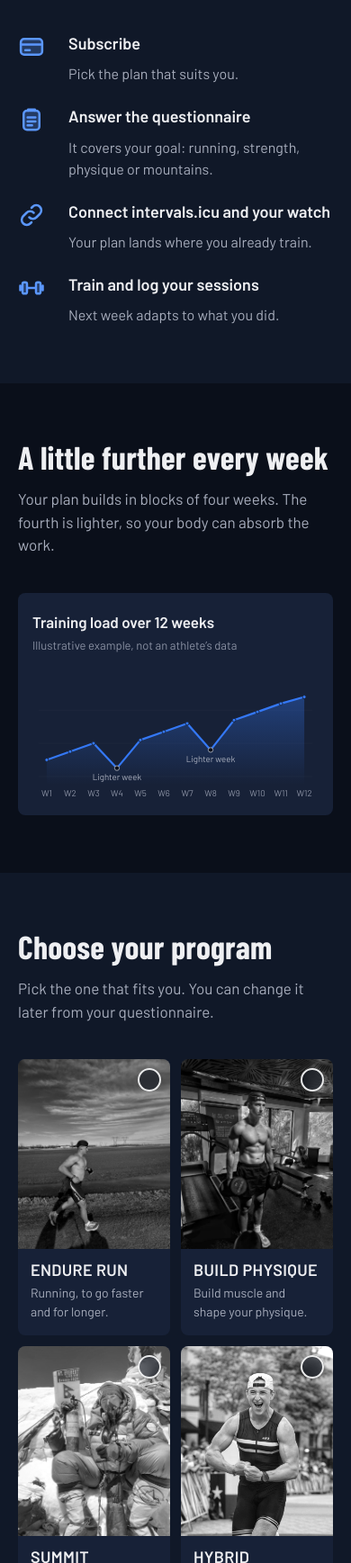
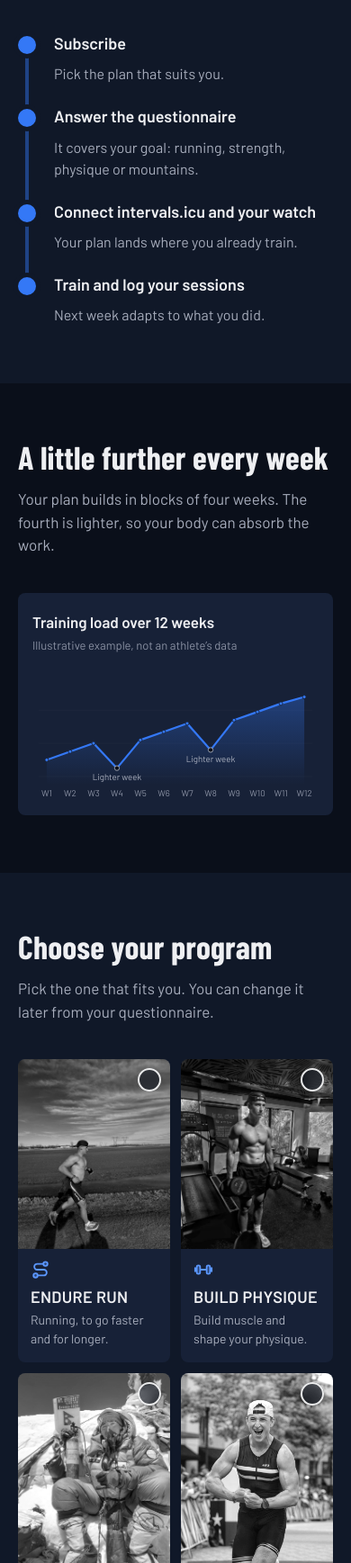
Before and after one commit to simonbern/hybrid-method-autonome-preview, a plain HTML site: page index.html in a window 390 px wide. Shown: the part 2832-4569 px from the top of the page at 90% size. Drawn offline with nearby package versions, Linux system fonts and the light colour scheme.

Commit message:
Timeline, program icons

```diff
--- a/index.html
+++ b/index.html
@@ -91,20 +91,16 @@
   <div>
     <h2 class="rv" data-i18n="how_title">Comment ça marche</h2>
     <ul class="steps">
-      <li class="step rv">
-        <svg class="ico" viewBox="0 0 24 24" fill="none" stroke="currentColor" stroke-width="2" stroke-linecap="round" stroke-linejoin="round" aria-hidden="true"><rect x="2.5" y="5" width="19" height="14" rx="3" fill="currentColor" fill-opacity=".28" stroke="none"/><rect x="2.5" y="5" width="19" height="14" rx="3"/><path d="M2.5 10h19M6.5 15h4"/></svg>
+      <li class="step rv"><span class="node" aria-hidden="true"></span>
         <div><h3 data-i18n="how1_t">Abonne-toi</h3><p data-i18n="how1_d">Choisis la formule qui te convient.</p></div>
       </li>
-      <li class="step rv">
-        <svg class="ico" viewBox="0 0 24 24" fill="none" stroke="currentColor" stroke-width="2" stroke-linecap="round" stroke-linejoin="round" aria-hidden="true"><rect x="5" y="4" width="14" height="17" rx="3" fill="currentColor" fill-opacity=".28" stroke="none"/><rect x="5" y="4" width="14" height="17" rx="3"/><path d="M9 4V3h6v1M8.5 10h7M8.5 13.5h7M8.5 17h4"/></svg>
+      <li class="step rv"><span class="node" aria-hidden="true"></span>
         <div><h3 data-i18n="how2_t">Réponds au questionnaire</h3><p data-i18n="how2_d">Il porte sur ton objectif : course, force, physique ou montagne.</p></div>
       </li>
-      <li class="step rv">
-        <svg class="ico" viewBox="0 0 24 24" fill="none" stroke="currentColor" stroke-width="2" stroke-linecap="round" stroke-linejoin="round" aria-hidden="true"><path d="M10 14a4.5 4.5 0 0 0 6.4 0l3-3a4.5 4.5 0 0 0-6.4-6.4l-1 1M14 10a4.5 4.5 0 0 0-6.4 0l-3 3a4.5 4.5 0 0 0 6.4 6.4l1-1"/></svg>
+      <li class="step rv"><span class="node" aria-hidden="true"></span>
         <div><h3 data-i18n="how3_t">Connecte intervals.icu et ta montre</h3><p data-i18n="how3_d">Ton plan arrive là où tu t’entraînes déjà.</p></div>
       </li>
-      <li class="step rv">
-        <svg class="ico" viewBox="0 0 24 24" fill="none" stroke="currentColor" stroke-width="2" stroke-linecap="round" stroke-linejoin="round" aria-hidden="true"><rect x="4" y="7" width="4" height="10" rx="1.5" fill="currentColor" fill-opacity=".28" stroke="none"/><rect x="16" y="7" width="4" height="10" rx="1.5" fill="currentColor" fill-opacity=".28" stroke="none"/><path d="M8 12h8M5.5 7h1a1.5 1.5 0 0 1 1.5 1.5v7A1.5 1.5 0 0 1 6.5 17h-1A1.5 1.5 0 0 1 4 15.5v-7A1.5 1.5 0 0 1 5.5 7zM17.5 7h1A1.5 1.5 0 0 1 20 8.5v7a1.5 1.5 0 0 1-1.5 1.5h-1a1.5 1.5 0 0 1-1.5-1.5v-7A1.5 1.5 0 0 1 17.5 7zM2 10v4M22 10v4"/></svg>
+      <li class="step rv"><span class="node" aria-hidden="true"></span>
         <div><h3 data-i18n="how4_t">Entraîne-toi et note tes séances</h3><p data-i18n="how4_d">La semaine suivante s’adapte à ce que tu as fait.</p></div>
       </li>
     </ul>
@@ -165,7 +161,7 @@
     <article class="card rv" data-program="endure-run">
       <img src="img/endure-run.jpg" alt="Coureur torse nu sur une route de campagne" data-i18n-alt="alt_run" loading="lazy" style="object-position:50% 45%">
       <div class="body">
-        <div class="top"><h3 id="pn-endure-run" data-i18n="p_run">ENDURE Run</h3><span class="radio" aria-hidden="true"></span></div>
+        <div class="top"><span class="pname"><svg class="pico" viewBox="0 0 24 24" fill="none" stroke="currentColor" stroke-width="2" stroke-linecap="round" stroke-linejoin="round" aria-hidden="true"><circle cx="6" cy="19" r="2.5" fill="currentColor" fill-opacity=".28" stroke="none"/><circle cx="18" cy="5" r="2.5" fill="currentColor" fill-opacity=".28" stroke="none"/><circle cx="6" cy="19" r="2.5"/><circle cx="18" cy="5" r="2.5"/><path d="M8.5 19H16a3.5 3.5 0 0 0 0-7H8a3.5 3.5 0 0 1 0-7h7.5"/></svg><h3 id="pn-endure-run" data-i18n="p_run">ENDURE Run</h3></span><span class="radio" aria-hidden="true"></span></div>
         <p data-i18n="p_run_d">La course à pied, pour courir plus vite et plus longtemps.</p>
         <button class="btn light pick" type="button" aria-pressed="false" aria-describedby="pn-endure-run"><span class="off" data-i18n="pick">Choisir ce programme</span><span class="on" data-i18n="picked">Programme choisi</span></button>
       </div>
@@ -173,7 +169,7 @@
     <article class="card rv" data-program="build-physique">
       <img src="img/build-physique.jpg" alt="Athlète torse nu au gym avec des haltères" data-i18n-alt="alt_physique" loading="lazy" style="object-position:50% 35%">
       <div class="body">
-        <div class="top"><h3 id="pn-build-physique" data-i18n="p_physique">BUILD Physique</h3><span class="radio" aria-hidden="true"></span></div>
+        <div class="top"><span class="pname"><svg class="pico" viewBox="0 0 24 24" fill="none" stroke="currentColor" stroke-width="2" stroke-linecap="round" stroke-linejoin="round" aria-hidden="true"><rect x="4" y="7" width="4" height="10" rx="1.5" fill="currentColor" fill-opacity=".28" stroke="none"/><rect x="16" y="7" width="4" height="10" rx="1.5" fill="currentColor" fill-opacity=".28" stroke="none"/><path d="M8 12h8M5.5 7h1A1.5 1.5 0 0 1 8 8.5v7A1.5 1.5 0 0 1 6.5 17h-1A1.5 1.5 0 0 1 4 15.5v-7A1.5 1.5 0 0 1 5.5 7zM17.5 7h1A1.5 1.5 0 0 1 20 8.5v7a1.5 1.5 0 0 1-1.5 1.5h-1a1.5 1.5 0 0 1-1.5-1.5v-7A1.5 1.5 0 0 1 17.5 7zM2 10v4M22 10v4"/></svg><h3 id="pn-build-physique" data-i18n="p_physique">BUILD Physique</h3></span><span class="radio" aria-hidden="true"></span></div>
         <p data-i18n="p_physique_d">Prendre du muscle et dessiner ta silhouette.</p>
         <button class="btn light pick" type="button" aria-pressed="false" aria-describedby="pn-build-physique"><span class="off" data-i18n="pick">Choisir ce programme</span><span class="on" data-i18n="picked">Programme choisi</span></button>
       </div>
@@ -181,7 +177,7 @@
     <article class="card rv" data-program="summit">
       <img src="img/summit.jpg" alt="Alpiniste au sommet de l’Everest" data-i18n-alt="alt_summit" loading="lazy" style="object-position:50% 40%">
       <div class="body">
-        <div class="top"><h3 id="pn-summit" data-i18n="p_summit">SUMMIT</h3><span class="radio" aria-hidden="true"></span></div>
+        <div class="top"><span class="pname"><svg class="pico" viewBox="0 0 24 24" fill="none" stroke="currentColor" stroke-width="2" stroke-linecap="round" stroke-linejoin="round" aria-hidden="true"><path d="M2.5 20 9.5 7l4.5 8 2.5-4 5 9z" fill="currentColor" fill-opacity=".28" stroke="none"/><path d="M2.5 20 9.5 7l4.5 8 2.5-4 5 9z"/><path d="M9.5 7V3l3 1.2-3 1.3"/></svg><h3 id="pn-summit" data-i18n="p_summit">SUMMIT</h3></span><span class="radio" aria-hidden="true"></span></div>
         <p data-i18n="p_summit_d">Te préparer pour la montagne et l’altitude.</p>
         <button class="btn light pick" type="button" aria-pressed="false" aria-describedby="pn-summit"><span class="off" data-i18n="pick">Choisir ce programme</span><span class="on" data-i18n="picked">Programme choisi</span></button>
       </div>
@@ -189,7 +185,7 @@
     <article class="card rv" data-program="hybrid">
       <img src="img/hybrid.jpg" alt="Triathlète qui fléchit les bras à l’arrivée" data-i18n-alt="alt_hybrid" loading="lazy" style="object-position:50% 30%">
       <div class="body">
-        <div class="top"><h3 id="pn-hybrid" data-i18n="p_hybrid">HYBRID</h3><span class="radio" aria-hidden="true"></span></div>
+        <div class="top"><span class="pname"><svg class="pico" viewBox="0 0 24 24" fill="none" stroke="currentColor" stroke-width="2" stroke-linecap="round" stroke-linejoin="round" aria-hidden="true"><path d="M13 2 4 14h7l-1 8 9-12h-7z" fill="currentColor" fill-opacity=".28" stroke="none"/><path d="M13 2 4 14h7l-1 8 9-12h-7z"/></svg><h3 id="pn-hybrid" data-i18n="p_hybrid">HYBRID</h3></span><span class="radio" aria-hidden="true"></span></div>
         <p data-i18n="p_hybrid_d">La force et l’endurance dans la même semaine.</p>
         <button class="btn light pick" type="button" aria-pressed="false" aria-describedby="pn-hybrid"><span class="off" data-i18n="pick">Choisir ce programme</span><span class="on" data-i18n="picked">Programme choisi</span></button>
       </div>
@@ -197,7 +193,7 @@
     <article class="card rv" data-program="build-strength">
       <img src="img/build-strength.jpg" alt="Athlète qui fait un curl à la barre" data-i18n-alt="alt_strength" loading="lazy" style="object-position:50% 45%">
       <div class="body">
-        <div class="top"><h3 id="pn-build-strength" data-i18n="p_strength">BUILD Strength</h3><span class="radio" aria-hidden="true"></span></div>
+        <div class="top"><span class="pname"><svg class="pico" viewBox="0 0 24 24" fill="none" stroke="currentColor" stroke-width="2" stroke-linecap="round" stroke-linejoin="round" aria-hidden="true"><circle cx="12" cy="15" r="6" fill="currentColor" fill-opacity=".28" stroke="none"/><circle cx="12" cy="15" r="6"/><path d="M8.3 10.3 7.6 6.5a4.5 4.5 0 0 1 8.8 0l-.7 3.8"/></svg><h3 id="pn-build-strength" data-i18n="p_strength">BUILD Strength</h3></span><span class="radio" aria-hidden="true"></span></div>
         <p data-i18n="p_strength_d">Devenir plus fort sur les grands mouvements.</p>
         <button class="btn light pick" type="button" aria-pressed="false" aria-describedby="pn-build-strength"><span class="off" data-i18n="pick">Choisir ce programme</span><span class="on" data-i18n="picked">Programme choisi</span></button>
       </div>
@@ -205,7 +201,7 @@
     <article class="card rv" data-program="endure-lean">
       <img src="img/endure-lean.jpg" alt="Randonneur torse nu sur une crête de montagne" data-i18n-alt="alt_lean" loading="lazy" style="object-position:50% 45%">
       <div class="body">
-        <div class="top"><h3 id="pn-endure-lean" data-i18n="p_lean">ENDURE Lean</h3><span class="radio" aria-hidden="true"></span></div>
+        <div class="top"><span class="pname"><svg class="pico" viewBox="0 0 24 24" fill="none" stroke="currentColor" stroke-width="2" stroke-linecap="round" stroke-linejoin="round" aria-hidden="true"><path d="M12 22c4 0 7-2.8 7-7 0-4-3-6.2-4-9.5-1 2.2-2 3.3-3.5 3.8C11.3 7 11 4.2 10 2 7 5 5 9 5 15c0 4.2 3 7 7 7z" fill="currentColor" fill-opacity=".28" stroke="none"/><path d="M12 22c4 0 7-2.8 7-7 0-4-3-6.2-4-9.5-1 2.2-2 3.3-3.5 3.8C11.3 7 11 4.2 10 2 7 5 5 9 5 15c0 4.2 3 7 7 7z"/></svg><h3 id="pn-endure-lean" data-i18n="p_lean">ENDURE Lean</h3></span><span class="radio" aria-hidden="true"></span></div>
         <p data-i18n="p_lean_d">L’endurance pour perdre du gras en gardant ton muscle.</p>
         <button class="btn light pick" type="button" aria-pressed="false" aria-describedby="pn-endure-lean"><span class="off" data-i18n="pick">Choisir ce programme</span><span class="on" data-i18n="picked">Programme choisi</span></button>
       </div>
--- a/landing.css
+++ b/landing.css
@@ -128,9 +128,14 @@ html { scroll-padding-top: 88px; }
 /* How it works */
 .how { display: grid; grid-template-columns: 5fr 6fr; gap: var(--s5); align-items: center; }
 .how > img { width: 100%; aspect-ratio: 4 / 5; object-fit: cover; object-position: 50% 30%; border-radius: var(--rad-l); }
-.steps { list-style: none; display: grid; gap: var(--s4); margin-top: var(--s5); }
-.step { display: grid; grid-template-columns: 48px 1fr; gap: 20px; }
-.step .ico { width: 36px; height: 36px; margin: 0; }
+.steps { --gap: var(--s4); list-style: none; display: grid; gap: var(--gap); margin-top: var(--s5); }
+/* timeline: a soft rail behind the steps, one blue node per step */
+.step:not(:last-child)::before { content: ""; position: absolute; left: 8px; top: 13px; height: calc(100% + var(--gap)); width: 4px; border-radius: 2px; background: rgba(52,120,246,.45); }
+.step { position: relative; padding-left: 48px; }
+.step .node { position: absolute; left: 0; top: 3px; width: 20px; height: 20px; border-radius: 50%; background: var(--brand); box-shadow: 0 0 0 5px var(--alt); }
+/* program icons, left of the name */
+.pname { display: flex; align-items: center; gap: 10px; min-width: 0; }
+.pico { width: 26px; height: 26px; flex: none; color: #5B97FF; }
 
 /* Progression chart (illustrative example) */
 .pg { display: grid; grid-template-columns: 4fr 7fr; gap: var(--s5); align-items: center; }
@@ -257,9 +262,10 @@ details p { padding: 0 28px 24px; color: var(--t2); max-width: 640px; }
   .feat .ico { margin: 0; grid-row: span 2; width: 30px; height: 30px; }
   .feat p { margin-top: 6px; font-size: 15px; }
   .how > img { aspect-ratio: 4 / 3; border-radius: var(--rad); }
-  .steps { margin-top: var(--s4); gap: var(--s3); }
-  .step { grid-template-columns: 40px 1fr; gap: 16px; }
-  .step .ico { width: 30px; height: 30px; }
+  .steps { margin-top: var(--s4); --gap: var(--s3); }
+  .step { padding-left: 40px; }
+  .pico { width: 22px; height: 22px; }
+  .pname { flex-direction: column; align-items: flex-start; gap: 8px; }
   .pg { grid-template-columns: 1fr; gap: var(--s4); }
   .chart { padding: 20px 16px 12px; }
   .chart-head { flex-direction: column; gap: 4px; }
```
